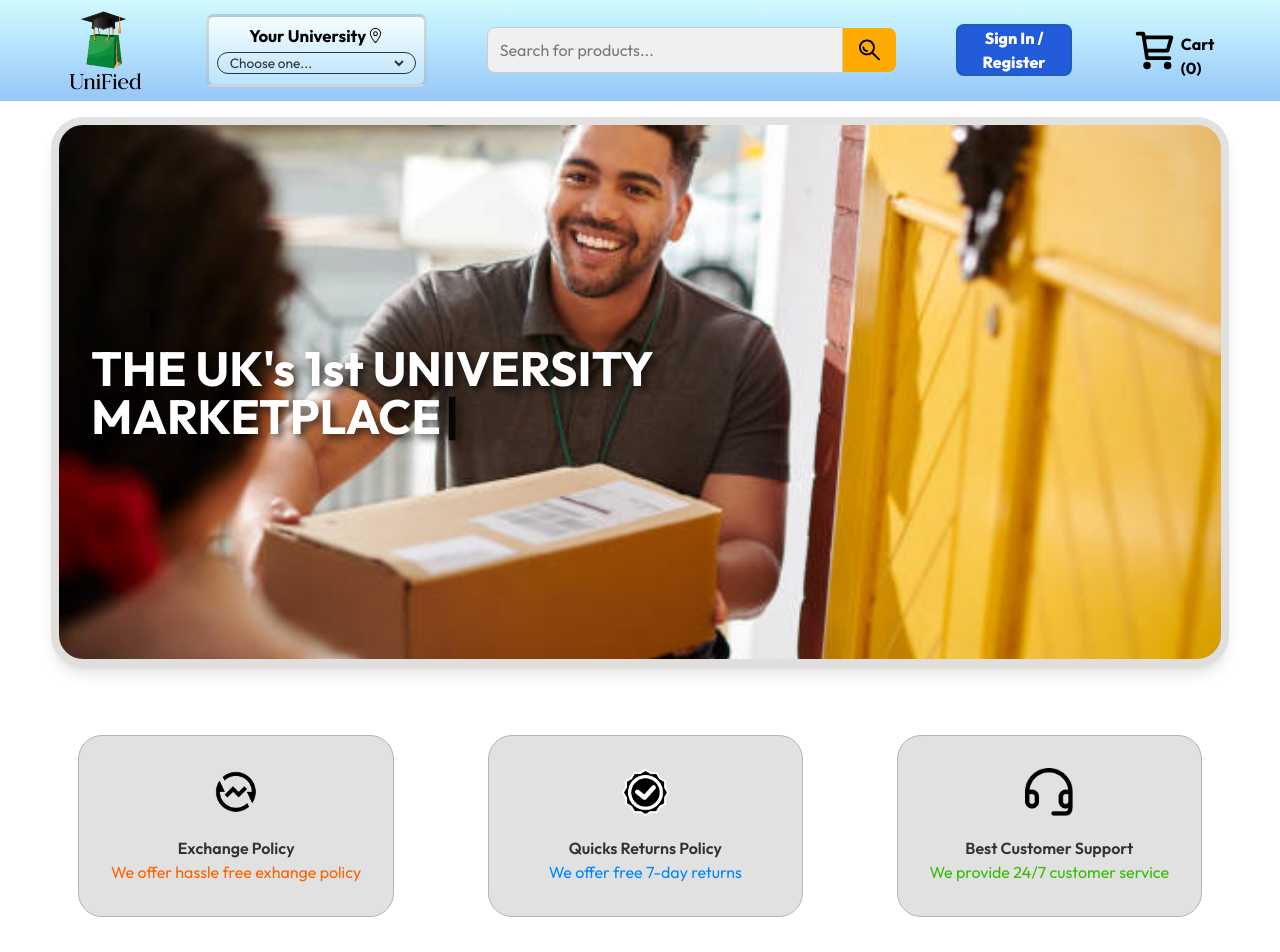
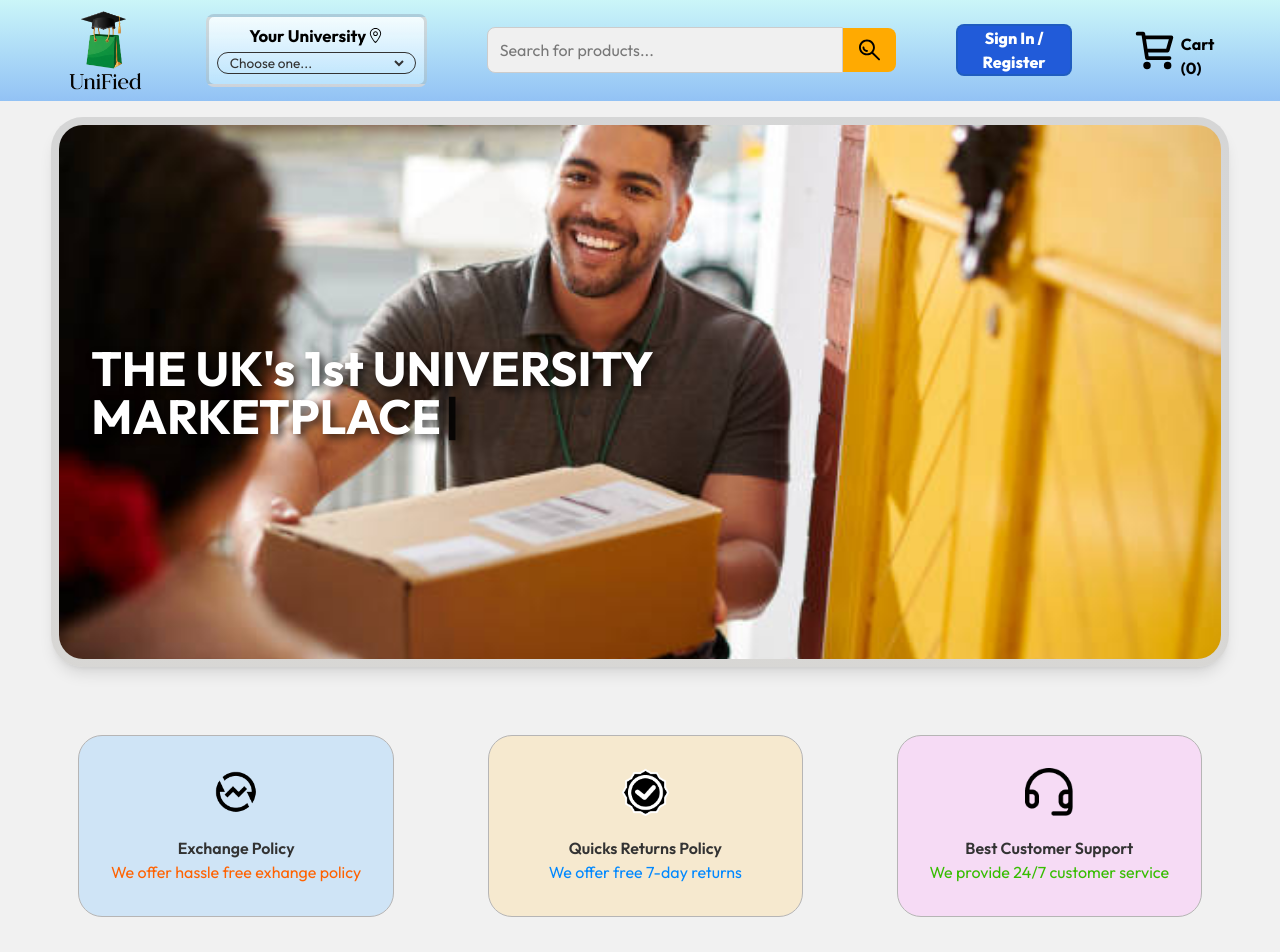
Before and after one commit to ajamidar/UniFied, a React (Vite) app in the folder frontend/: page / in a window 1280 px wide. Shown: the top 952 px of the page. Built offline with nearby package versions, Linux system fonts and the light colour scheme.

Commit message:
styling changes

```diff
--- a/frontend/src/components/NewsLetterBox.jsx
+++ b/frontend/src/components/NewsLetterBox.jsx
@@ -13,7 +13,7 @@ const NewsLetterBox = () => {
     <div className='text-center'>
         <p className='text-2xl font-medium text-gray-800 max-sm:text-[1.2rem]'>Subscribe now and get 20% off</p>
         <p className='text-gray-400 mt-2 max-sm:text-[0.7rem]'>Get latest updates about new listings, price-drops, coupon code straight to your inbox.</p>
-        <form onSubmit={onSubmitHandler} className='w-3/4 min-sm:w-3/5 flex items-center gap-3 mx-auto my-6 border pl-3'>
+        <form onSubmit={onSubmitHandler} className='w-3/4 min-sm:w-3/5 flex items-center gap-3 mx-auto my-6 border pl-3 bg-white'>
             <input type='email' placeholder='Enter your email' className='w-3/4 sm:flex-1 outline-none max-sm:text-[0.6rem]'  required/>
             <button type='submit' className='bg-[#00b3ff] font-medium cursor-pointer hover:bg-[#006eff] text-white px-4 py-2 sm:ml-2 max-sm:text-[0.65rem]'>Subscribe</button>
         </form>
--- a/frontend/src/components/OurPolicy.jsx
+++ b/frontend/src/components/OurPolicy.jsx
@@ -5,21 +5,21 @@ import SpotLightCard from './SpotLightCard'
 const OurPolicy = () => {
   return (
     <div className='flex flex-row sm:flex-row justify-around gap-10 max-sm:gap-2 text-center py-5 max-sm:py-2 text-xs sm:text-sm md:text-base text-[#333333]'>
-        <SpotLightCard className="custom-spotlight-card max-sm:px-2! scale-up" spotlightColor="rgba(0, 229, 255, 0.2)">
+        <SpotLightCard className="custom-spotlight-card max-sm:px-2! scale-up bg-[#85c6ff52]!" spotlightColor="rgba(0, 229, 255, 0.2)">
           <div>
             <img src={assets.exchange_icon} className='w-12 max-sm:w-7 m-auto mb-5 max-sm:mb-2 max-sm:size-[30px]' alt="Exchange Icon" />
             <p className='font-semibold max-sm:text-[0.7rem]'>Exchange Policy</p>
             <p className='text-[#ff6200] max-sm:text-[0.6rem]'>We offer hassle free exhange policy</p>
         </div>
         </SpotLightCard>
-        <SpotLightCard className="custom-spotlight-card px-15! max-sm:px-4! scale-up" spotlightColor="rgba(0, 229, 255, 0.2)">
+        <SpotLightCard className="custom-spotlight-card px-15! max-sm:px-4! scale-up bg-[#ffd68552]!" spotlightColor="rgba(0, 229, 255, 0.2)">
           <div>
               <img src={assets.quality_icon} className='w-12 max-sm:w-7 m-auto mb-5 max-sm:mb-2 max-sm:size-[30px]' alt="Exchange Icon" />
               <p className='font-semibold max-sm:text-[0.7rem]'>Quicks Returns Policy</p>
               <p className='text-[#0088ff] max-sm:text-[0.6rem]'>We offer free 7-day returns</p>
           </div>
         </SpotLightCard>
-        <SpotLightCard className="custom-spotlight-card max-sm:px-2! scale-up" spotlightColor="rgba(0, 229, 255, 0.2)">
+        <SpotLightCard className="custom-spotlight-card max-sm:px-2! scale-up bg-[#ffabfc52]!" spotlightColor="rgba(0, 229, 255, 0.2)">
           <div>
               <img src={assets.support_img} className='w-12 max-sm:w-7 m-auto mb-5 max-sm:mb-2 max-sm:size-[30px]' alt="Exchange Icon" />
               <p className='font-semibold max-sm:text-[0.7rem]'>Best Customer Support</p>
--- a/frontend/src/index.css
+++ b/frontend/src/index.css
@@ -8,6 +8,7 @@
 
 :root{
   margin-bottom: 20px;
+  background-color: #e7e7e78d;
 }
 
 .navbar-box{
--- a/frontend/src/pages/Home.jsx
+++ b/frontend/src/pages/Home.jsx
@@ -9,7 +9,7 @@ import RollingGallery from '../components/RollingGallery'
 const Home = () => {
   return (
     <>
-    <div className='scale-up'><LandingPictures /></div>
+    <div className='scale-up '><LandingPictures /></div>
     <div><SmallLandingPictures /></div>
     <div className='mt-10 max-sm:mt-0'><OurPolicy /></div>
     <hr className='mt-10 max-sm:mt-5'/>
--- a/frontend/src/pages/UniHome.jsx
+++ b/frontend/src/pages/UniHome.jsx
@@ -107,7 +107,7 @@ const UniHome = () => {
         <p onClick={() => setShowFilter(!showFilter)} className='my-2 text-xl flex items-center cursor-pointer gap-2 pl-2'>FILTERS
           <img src={assets.dropdown_icon} alt='dropdown icon' className={`h-3 sm:hidden ${showFilter ? 'rotate-90' : ''}`}/>
         </p>
-        <div className={`border border-gray-300 pl-5 py-3 mt-6 ${showFilter ? '' : 'hidden'} sm:block`}>
+        <div className={`border border-gray-300 pl-5 py-3 bg-white mt-6 ${showFilter ? '' : 'hidden'} sm:block`}>
           <p className='mb-3 text-sm font-medium'>CATEGORIES</p>
           <div className='flex flex-col gap-2 text-sm font-light text-gray-700'>
             <p className='flex gap-2'>
@@ -122,7 +122,7 @@ const UniHome = () => {
           </div>
         </div>
         {/*Subcategory Section*/}
-        <div className={`border border-gray-300 pl-5 py-3 mt-6 ${showFilter ? '' : 'hidden'} sm:block`}>
+        <div className={`border border-gray-300 pl-5 py-3 bg-white mt-6 ${showFilter ? '' : 'hidden'} sm:block`}>
           <p className='mb-3 text-sm font-medium'>TYPE</p>
           <div className='flex flex-col gap-2 text-sm font-light text-gray-700'>
             <p className='flex gap-2'>
```
